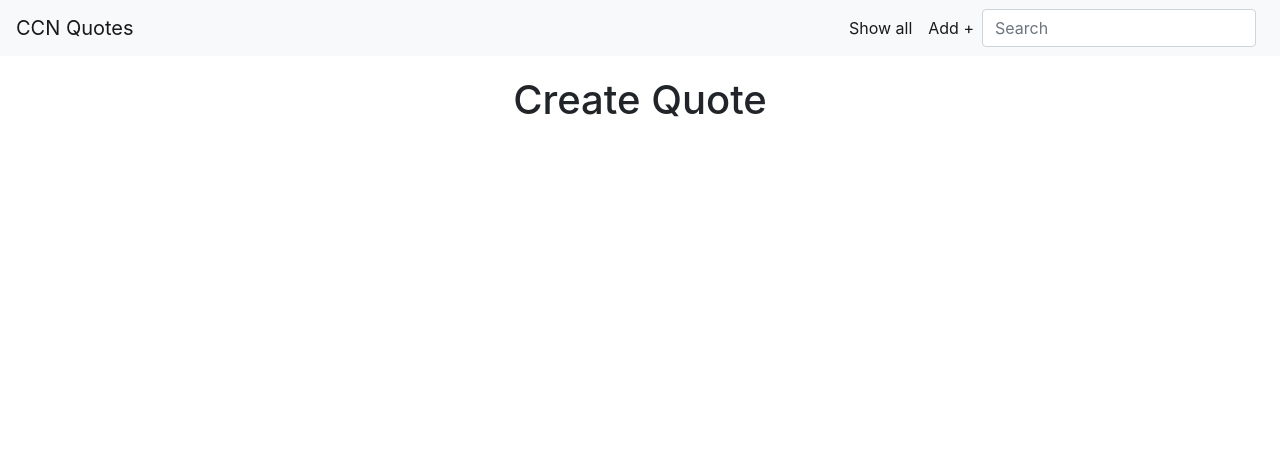
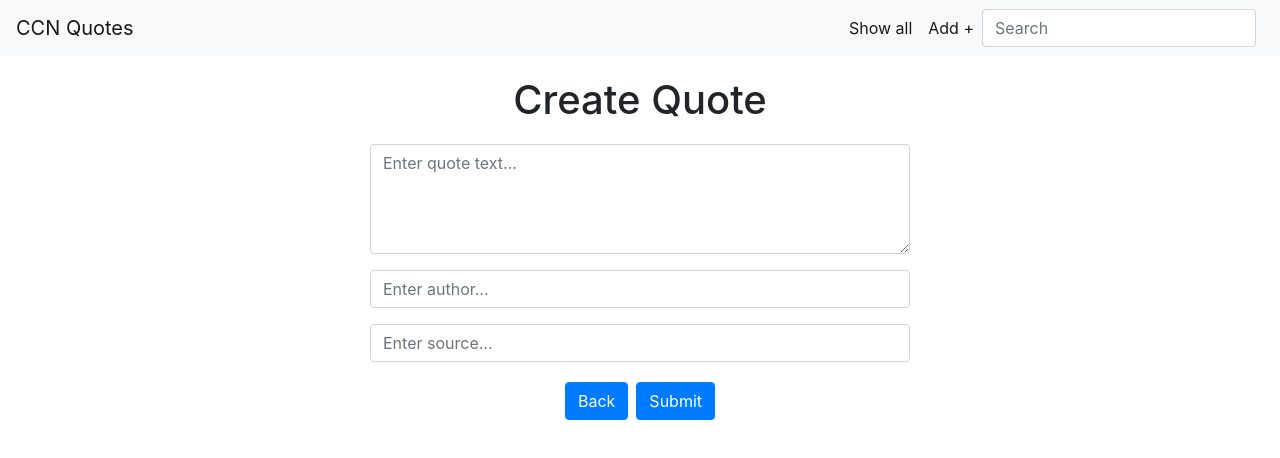
Before and after one commit to kristophesankar/ccnquotes, a React (Create React App) app: page /create in a window 1280 px wide. Shown: the top 458 px of the page. Built offline with nearby package versions, Linux system fonts and the light colour scheme; data requests are answered from the project's data file.

Commit message:
feat: add CreateQuote form

```diff
--- a/src/components/CreateQuoteContainer.js
+++ b/src/components/CreateQuoteContainer.js
@@ -3,6 +3,7 @@ import Container from "react-bootstrap/Container"
 import Row from "react-bootstrap/Row"
 import Col from "react-bootstrap/Col"
 import { Title } from "../styles/styles"
+import CreateQuoteForm from "./CreateQuoteForm"
 
 const CreateQuoteContainer = props => {
   return (
@@ -12,8 +13,10 @@ const CreateQuoteContainer = props => {
           <Title>Create Quote</Title>
         </Col>
       </Row>
-      <Row>
-        <Col sm={12}></Col>
+      <Row className="justify-content-center">
+        <Col sm={6}>
+          <CreateQuoteForm />
+        </Col>
       </Row>
     </Container>
   )
--- /dev/null
+++ b/src/components/CreateQuoteForm.js
@@ -0,0 +1,79 @@
+import React, { Component } from "react"
+import Form from "react-bootstrap/Form"
+import Button from "react-bootstrap/Button"
+import Row from "react-bootstrap/Row"
+import Col from "react-bootstrap/Col"
+
+class CreateQuoteForm extends Component {
+  state = {
+    body: "",
+    author: "",
+    source: ""
+  }
+
+  handleOnChangeBody = event => {
+    this.setState({
+      body: event.target.value
+    })
+  }
+
+  handleOnChangeAuthor = event => {
+    this.setState({
+      author: event.target.value
+    })
+  }
+
+  handleOnChangeSource = event => {
+    this.setState({
+      source: event.target.value
+    })
+  }
+
+  render() {
+    const { body, author, source } = this.state
+    return (
+      <Form>
+        <Form.Group controlId="formQuote">
+          <Form.Control
+            as="textarea"
+            rows="4"
+            placeholder="Enter quote text..."
+            onChange={this.handleOnChangeBody}
+            value={body}
+          />
+        </Form.Group>
+
+        <Form.Group controlId="formQuoteAuthor">
+          <Form.Control
+            type="text"
+            placeholder="Enter author..."
+            onChange={this.handleOnChangeAuthor}
+            value={author}
+          />
+        </Form.Group>
+
+        <Form.Group controlId="formQuoteSource">
+          <Form.Control
+            type="text"
+            placeholder="Enter source..."
+            onChange={this.handleOnChangeSource}
+            value={source}
+          />
+        </Form.Group>
+
+        <Row className="justify-content-center">
+          <Col className="text-center" sm={6}>
+            <Button variant="primary" className="m-1" type="">
+              Back
+            </Button>
+            <Button variant="primary" className="m-1" type="submit">
+              Submit
+            </Button>
+          </Col>
+        </Row>
+      </Form>
+    )
+  }
+}
+
+export default CreateQuoteForm
```
